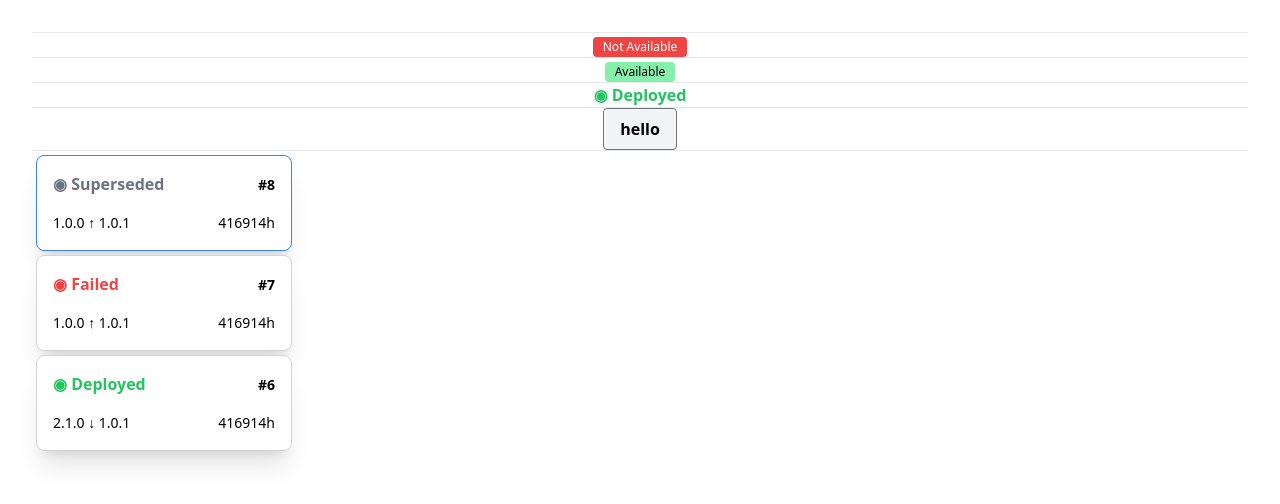
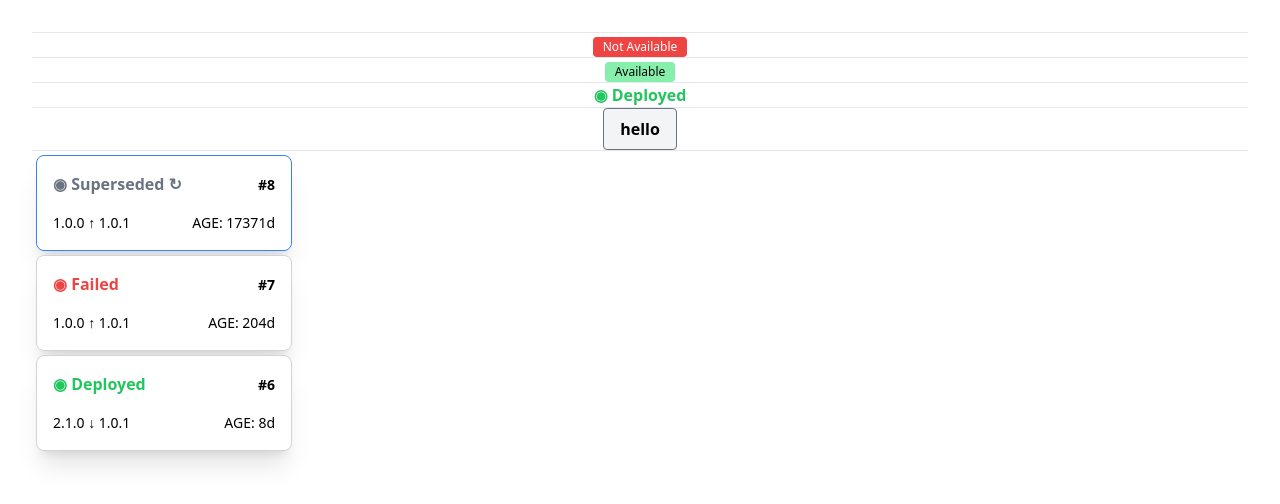
Before and after one commit to komodorio/helm-dashboard, a React (Vite) app in the folder dashboard/: page / in a window 1280 px wide. Shown: the top 504 px of the page. Built offline with nearby package versions, Linux system fonts and the light colour scheme.

Commit message:
Added refresh button to revision card

```diff
--- a/dashboard/src/App.tsx
+++ b/dashboard/src/App.tsx
@@ -11,7 +11,7 @@ function App() {
       <hr />
       <Badge type="success"> Available </Badge>
       <hr />
-      <Status statusCode="Deployed" />
+      <Status isRefreshable={false} statusCode="Deployed" />
       <hr />
       <Button
         onClick={() => {
@@ -30,24 +30,27 @@ function App() {
           currentVersion={"1.0.1"}
           statusCode={"Superseded"}
           isActive = "true"
+          isRefreshable={true}
           onClick={() => {return;}}
         />
         <RevisionCard
-          revisionDate={new Date("August 19, 1975 23:15:30")}
+          revisionDate={new Date("August 19, 2022 23:15:30")}
           revision={"7"}
           previousVersion={"1.0.0"}
           currentVersion={"1.0.1"}
           statusCode={"Failed"}
           isActive="false"
+          isRefreshable={false}
           onClick={() => {return;}}
         />
         <RevisionCard
-          revisionDate={new Date("August 19, 1975 23:15:30")}
+          revisionDate={new Date("March 3, 2023 23:15:30")}
           revision={"6"}
           previousVersion={"2.1.0"}
           currentVersion={"1.0.1"}
           statusCode={"Deployed"}
           isActive="false"
+          isRefreshable={false}
           onClick={() => {return;}}
         />
       </div>
--- a/dashboard/src/components/RevisionCard.tsx
+++ b/dashboard/src/components/RevisionCard.tsx
@@ -69,7 +69,8 @@ export default function RevisionCard({
   currentVersion,
   statusCode,
   isActive = "false",
-  onClick,
+  isRefreshable = false,
+  onClick
 }: {
   revision: string;
   revisionDate: Date;
@@ -77,6 +78,7 @@ export default function RevisionCard({
   currentVersion: string;
   statusCode: "Deployed" | "Superseded" | "Failed";
   isActive: "true" | "false";
+  isRefreshable: boolean;
   onClick: () => void;
 }): JSX.Element {
   const activeVariants = {
@@ -90,7 +92,7 @@ export default function RevisionCard({
     >
       {/* the status is displayed in the top left corner, using the Status component */}
       <div className="absolute top-0 left-0 mt-4 ml-4">
-        <Status statusCode={statusCode} />
+        <Status isRefreshable={isRefreshable} statusCode={statusCode} />
       </div>
 
       {/* the revision number is displayed in the top right corner */}
@@ -114,8 +116,10 @@ export default function RevisionCard({
 
       {/* if the revision was made longer than 60 seconds ago, the time is displayed in minutes */}
       {/* if the revision was made longer than 60 minutes ago, the time is displayed in hours */}
+      {/* if the revision was made longer than 24 hours ago, the time is displayed in days */}
       <div className="absolute bottom-0 right-0 mb-4 mr-4">
         <span className="text-sm font-light">
+          AGE:{" "}
           {Math.floor((Date.now() - revisionDate.getTime()) / 1000) < 60
             ? Math.floor((Date.now() - revisionDate.getTime()) / 1000) + "s"
             : Math.floor((Date.now() - revisionDate.getTime()) / 1000 / 60) < 60
@@ -123,7 +127,13 @@ export default function RevisionCard({
               "m"
             : Math.floor(
                 (Date.now() - revisionDate.getTime()) / 1000 / 60 / 60
-              ) + "h"}
+              ) < 24
+            ? Math.floor(
+                (Date.now() - revisionDate.getTime()) / 1000 / 60 / 60
+              ) + "h"
+            : Math.floor(
+                (Date.now() - revisionDate.getTime()) / 1000 / 60 / 60 / 24
+              ) + "d"}
         </span>
       </div>
     </div>
--- a/dashboard/src/components/Status.tsx
+++ b/dashboard/src/components/Status.tsx
@@ -17,8 +17,10 @@ import React from "react";
 import "../index.css";
 export default function Status({
   statusCode,
+  isRefreshable=false,
 }: {
   statusCode: "Deployed" | "Superseded" | "Failed";
+  isRefreshable: boolean;
 }): JSX.Element {
   const statusVariants = {
     Deployed: "text-green-500",
@@ -27,13 +29,14 @@ export default function Status({
   };
   /* the text should be bold. we can use tailwind utility class for that */
   const baseTextElem = "inline-flex font-bold";
-  /* this const is the tailwind classes that should be used for displaying the small status orb correctly,
-      regardless of status */
+  // this const is used to display the refresh icon
+  const refreshIcon = <>&nbsp;<button className="hover:text-blue-400">&#8635;</button></>;
   return (
     <div className="inline-flex items-center rounded font-light text-base">
       {/* a unicode circle is displayed with the correct color is displayed according to the status code using svg */}
       <span className={`${baseTextElem} ${statusVariants[statusCode]}`}>
         {"\u25c9"} {statusCode}
+        {isRefreshable ? refreshIcon : ""}
       </span>
     </div>
   );
```
